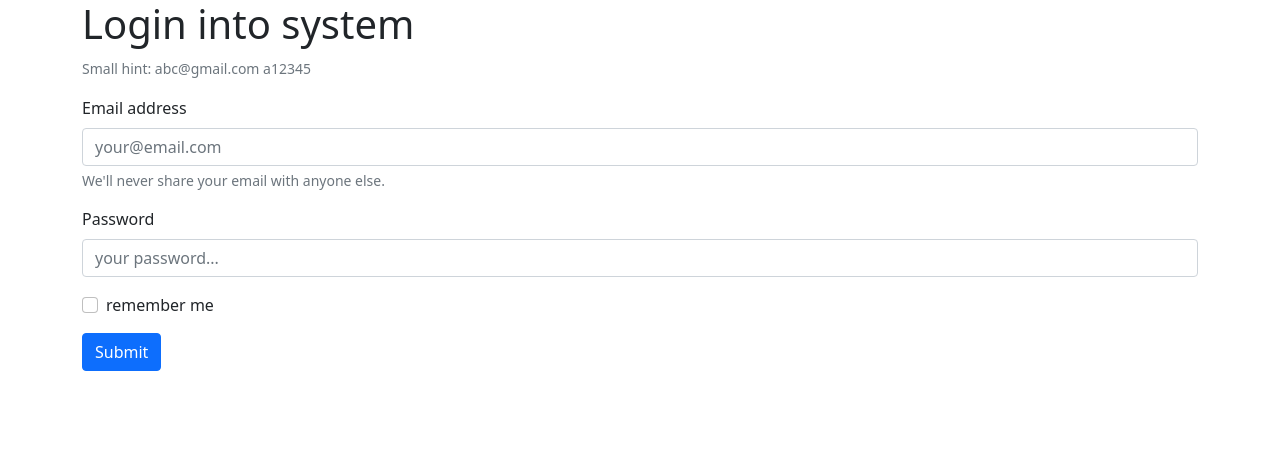
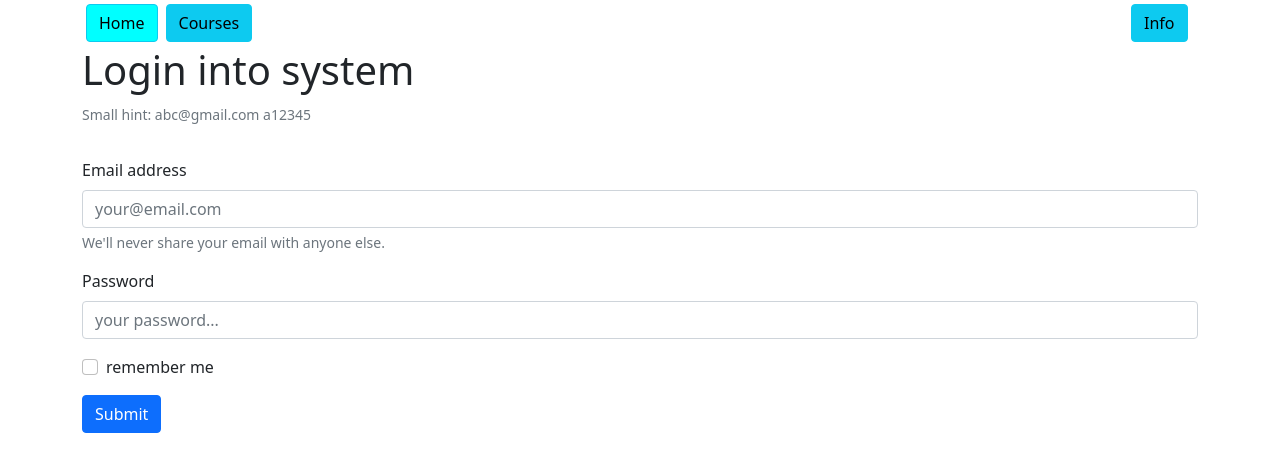
Before and after one commit to rayron5656/crud-demo, an Angular app: page /login in a window 1280 px wide. Shown: the top 472 px of the page. Built offline with nearby package versions, Linux system fonts and the light colour scheme.

Commit message:
finish dash

```diff
--- a/src/app/Components/dashboard/dashboard.component.html
+++ b/src/app/Components/dashboard/dashboard.component.html
@@ -1 +1,9 @@
 <p>dashboard works!</p>
+
+
+
+
+
+
+<hr>
+<button (click)="logout()"><strong>logout</strong></button>
--- a/src/app/Components/dashboard/dashboard.component.ts
+++ b/src/app/Components/dashboard/dashboard.component.ts
@@ -1,4 +1,5 @@
 import { Component, OnInit } from '@angular/core';
+import { Router } from '@angular/router';
 
 @Component({
   selector: 'app-dashboard',
@@ -7,9 +8,16 @@ import { Component, OnInit } from '@angular/core';
 })
 export class DashboardComponent implements OnInit {
 
-  constructor() { }
+  constructor(private _router:Router) {
+
+  }
 
   ngOnInit(): void {
   }
 
+  logout(){
+    localStorage.clear();
+    this._router.navigate(['login']);
+  }
+
 }
--- a/src/app/Components/login/login.component.html
+++ b/src/app/Components/login/login.component.html
@@ -4,6 +4,15 @@
 <div class="row">
     <div class="col-12">
         <form #loginForm="ngForm" (ngSubmit)="onLogin(loginForm.value)">
+            <p>
+                <ngb-alert
+                    type="danger"
+                    [dismissible]="false"
+                    *ngIf="loginForm.submitted && !isAuthenticated"
+                >
+                  <strong>Error!</strong> Wrong password or email
+                </ngb-alert>
+            </p>
             <div class="mb-3">
                 <label for="exampleInputEmail1" class="form-label">Email address</label>
                 <input
--- a/src/app/Components/login/login.component.ts
+++ b/src/app/Components/login/login.component.ts
@@ -1,5 +1,6 @@
 import { Component, OnInit } from '@angular/core';
 import { NgForm } from '@angular/forms';
+import { Router } from '@angular/router';
 
 @Component({
   selector: 'app-login',
@@ -10,9 +11,18 @@ export class LoginComponent implements OnInit {
 
   isAuthenticated:boolean = false;
 
-  constructor() { }
+  private readonly EMAIL_KEY = 'Email';
+
+  constructor(private _router:Router) {
+    console.log(localStorage.getItem(this.EMAIL_KEY))
+
+  }
 
   ngOnInit(): void {
+    if (localStorage.getItem(this.EMAIL_KEY) === 'abc@gmail.com') {
+      this._router.navigate(['dashboard']);
+
+    }
   }
 
   onLogin(formValue:any){
@@ -20,8 +30,9 @@ export class LoginComponent implements OnInit {
     if (formValue.email === "abc@gmail.com" && formValue.password == 'a12345') {
       this.isAuthenticated = true;
       if (formValue.remember = true) {
-
+        localStorage.setItem(this.EMAIL_KEY,formValue.email);
       }
+      this._router.navigate(['dashboard']);
 
     }
     else{
--- /dev/null
+++ b/src/app/Components/menu/menu.component.css
@@ -0,0 +1,3 @@
+.choosen{
+    background-color: aqua;
+}
--- /dev/null
+++ b/src/app/Components/menu/menu.component.html
@@ -0,0 +1,10 @@
+<div class="row">
+    <div class="col-11">
+        <a *ngFor="let i of items" [routerLinkActive]="'choosen'" class="btn btn-info m-1" routerLink="/{{i.link}}">
+            {{i.title}}
+        </a>
+    </div>
+    <div class="col-1">
+        <a href="" class="btn btn-info m-1">Info</a>
+    </div>
+</div>
--- /dev/null
+++ b/src/app/Components/menu/menu.component.ts
@@ -0,0 +1,30 @@
+import { Component, OnInit } from '@angular/core';
+
+
+export interface MenuItem{
+  title:string;
+  link:string;
+}
+
+@Component({
+  selector: 'app-menu',
+  templateUrl: './menu.component.html',
+  styleUrls: ['./menu.component.css']
+})
+export class MenuComponent implements OnInit {
+
+  items:MenuItem[] = [];
+
+  constructor() {
+    this.setMenuItems();
+   }
+
+  ngOnInit(): void {
+  }
+
+  setMenuItems():void{
+    this.items.push({title:'Home',link:'login'});
+    this.items.push({title:'Courses',link:'courses'});
+  }
+
+}
--- a/src/app/app.component.html
+++ b/src/app/app.component.html
@@ -1,3 +1,4 @@
 <div class="container">
+    <app-menu></app-menu>
     <router-outlet></router-outlet>
 </div>
--- a/src/app/app.module.ts
+++ b/src/app/app.module.ts
@@ -10,6 +10,7 @@ import { FormsModule } from '@angular/forms';
 import { LoginComponent } from './Components/login/login.component';
 import { DashboardComponent } from './Components/dashboard/dashboard.component';
 import { CoursesComponent } from './Components/courses/courses.component';
+import { MenuComponent } from './Components/menu/menu.component';
 
 const appRoute:Routes = [
   {path:'',component:LoginComponent},
@@ -26,6 +27,7 @@ const appRoute:Routes = [
     LoginComponent,
     DashboardComponent,
     CoursesComponent,
+    MenuComponent,
 
   ],
   imports: [
```
Also changed, not shown: src/app/Services/courses.service.ts (added, +9 -0 lines), 2 other files (tests, documents, lock files or other folders).
